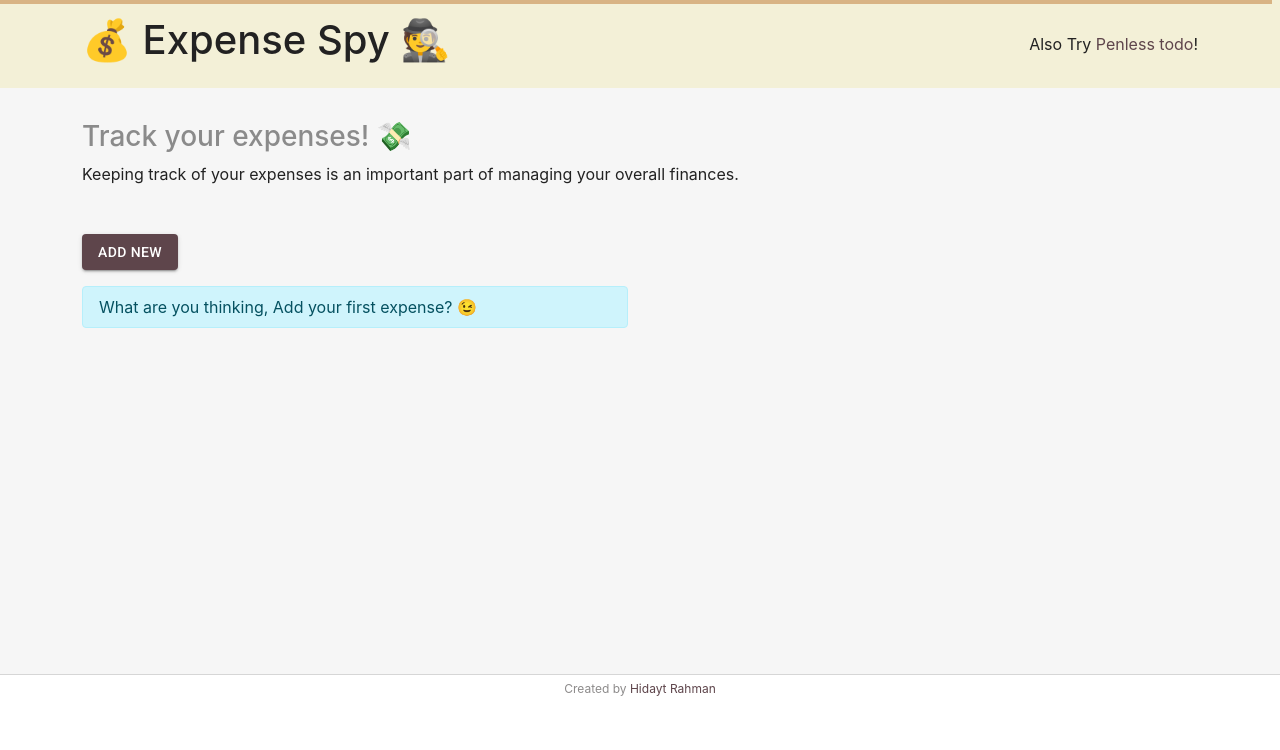
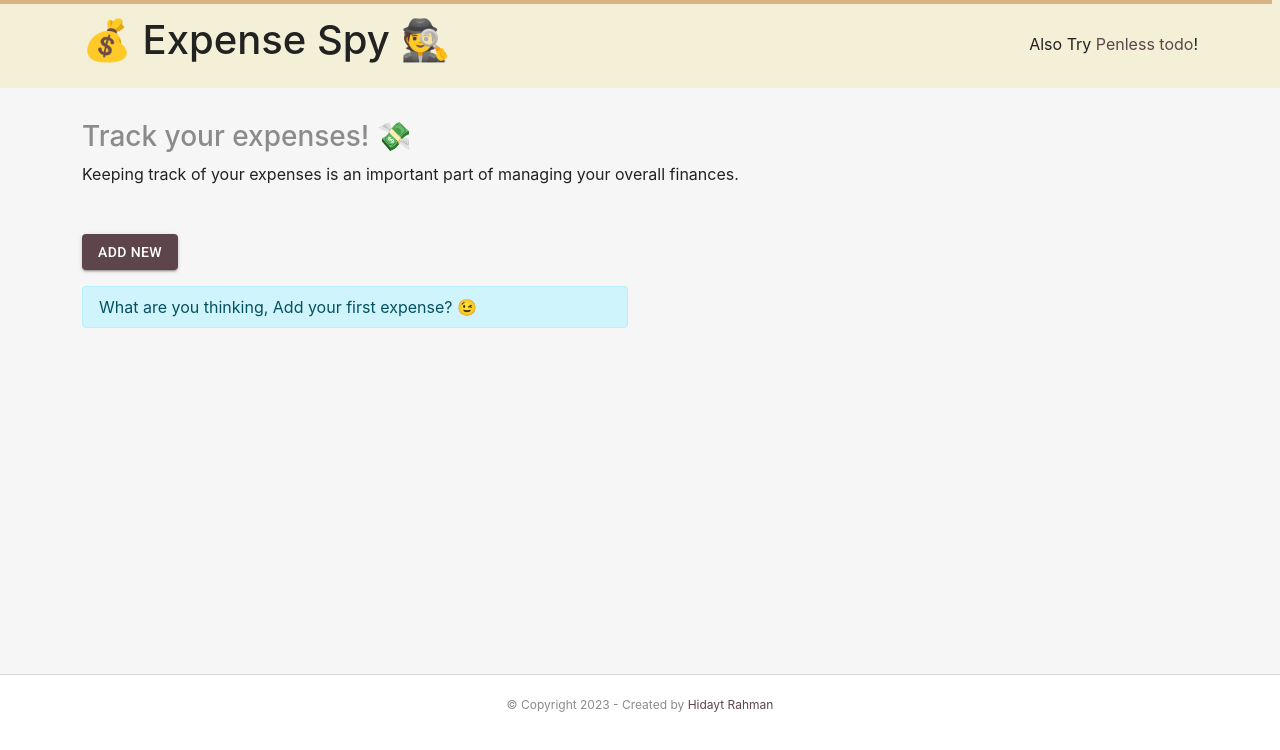
Before and after one commit to hidaytrahman/expenseSpy, a React (Create React App) app: page / in a window 1280 px wide. Shown: the top 750 px of the page. Built offline with nearby package versions, Linux system fonts and the light colour scheme.

Commit message:
fix: update footer

```diff
--- a/src/components/shared/footer/Footer.js
+++ b/src/components/shared/footer/Footer.js
@@ -1,11 +1,11 @@
 const Footer = () => {
-  return (
-    <footer className="main-footer">
-      <div className="container text-center">
-        Created by <a href="https://github.com/hidaytrahman">Hidayt Rahman</a>
-      </div>
-    </footer>
-  );
+	return (
+		<footer className='main-footer'>
+			<div className='container text-center mt-3'>
+				&copy; Copyright 2023 - Created by <a href='https://github.com/hidaytrahman'>Hidayt Rahman</a>
+			</div>
+		</footer>
+	);
 };
 
 export default Footer;
```
